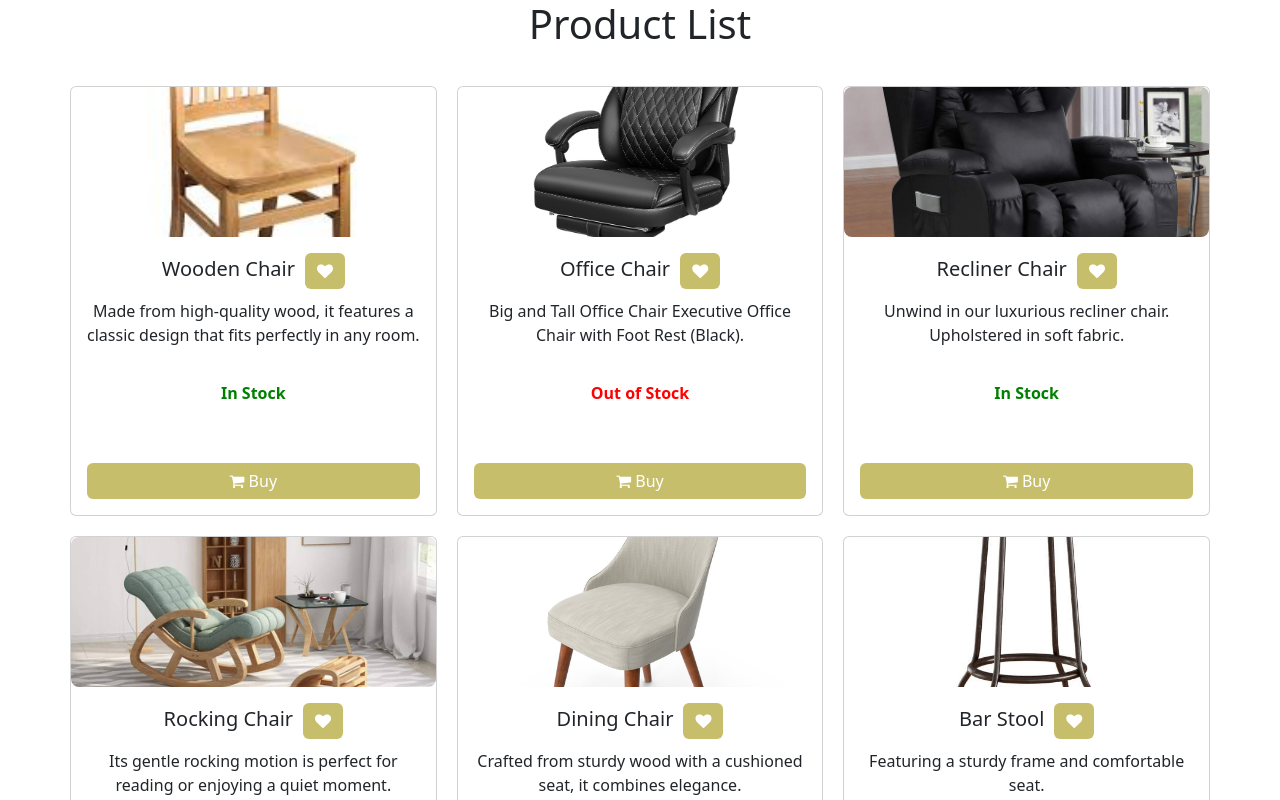
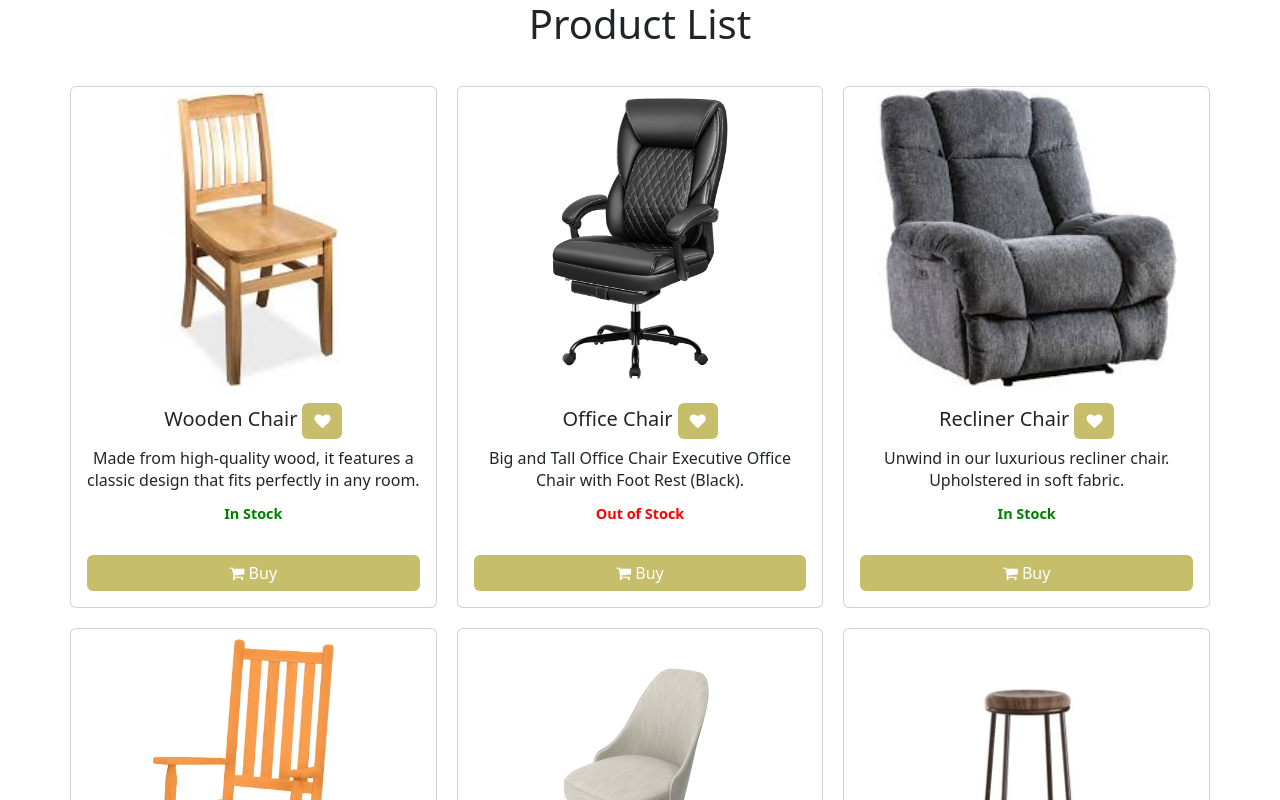
Before and after one commit to shimaafathi123/BankNote-React-Task, a React (Create React App) app in the folder product-card-app/: page / in a window 1280 px wide. Shown: the top 800 px of the page. Built offline with nearby package versions, Linux system fonts and the light colour scheme.

Commit message:
add-data-file

```diff
--- a/product-card-app/src/components/ProductCard/ProductCard.css
+++ b/product-card-app/src/components/ProductCard/ProductCard.css
@@ -11,29 +11,31 @@
 
 .product-card img {
     border-radius: 8px;
-    max-height: 150px;
-    object-fit: cover;
+    width: 100%; /* Full width of the card */
+    max-height: 300px; /* Maintains maximum height */
+    object-fit: contain; /* Ensures no cropping */
 }
 
 .product-card h2 {
-    font-size: 1.5em;
-    margin: 10px 0;
+    font-size: 1.2em;
+    margin: 8px 0;
 }
 
 .product-card p {
-    margin: 10px 0;
+    margin: 1px 0;
     flex-grow: 1;
-    height: 4.5em;
-    line-height: 1.5;
+    height: 3.5em;
+    line-height: 1.4;
     overflow: hidden;
     text-overflow: ellipsis;
     display: -webkit-box;
     -webkit-box-orient: vertical;
-    -webkit-line-clamp: 3;
+    -webkit-line-clamp: 2;
 }
 
 .stock-status {
     font-weight: bold;
+    font-size: 0.9em;
 }
 
 .in-stock {
@@ -48,19 +50,22 @@
     background-color: #c7be6b !important;
     border: none !important;
     color: white !important;
+}
 
-}
 .buy-button {
     width: 100%;
-    padding: 10px;
+    padding: 8px;
 }
-.favorite-button{
-    margin-left: 10px;
+
+.favorite-button {
+    margin-left: 5px;
+    padding: 8px;
 }
+
 .favorite-button:hover, .buy-button:hover {
     background-color: #1c1f00 !important;
 }
 
 .fa {
-    font-size: 24px;
+    font-size: 20px;
 }
--- a/product-card-app/src/components/ProductList/ProductList.js
+++ b/product-card-app/src/components/ProductList/ProductList.js
@@ -1,63 +1,10 @@
-import React, { useState } from 'react';
+import React from 'react';
 import ProductCard from '../ProductCard/ProductCard';
-import img1 from '../../assets/images/img1.jpeg';
-import img2 from '../../assets/images/img2.jpg';
-import img3 from '../../assets/images/img3.jpg';
-import img4 from '../../assets/images/img4.jpg';
-import img5 from '../../assets/images/img5.jpg';
-import img6 from '../../assets/images/img6.jpg';
-import './ProductList.css'
+import { products } from '../../data/productData';
+import './ProductList.css';
 import 'bootstrap/dist/css/bootstrap.min.css';
 
-const images = {
-    img1,
-    img2,
-    img3,
-    img4,
-    img5,
-    img6,
-};
-
 const ProductList = () => {
-    const [products] = useState([
-        {
-            title: 'Wooden Chair',
-            description: 'Made from high-quality wood, it features a classic design that fits perfectly in any room.',
-            stock: true,
-            image: images.img1,
-        },
-        {
-            title: 'Office Chair',
-            description: 'Big and Tall Office Chair Executive Office Chair with Foot Rest (Black).',
-            stock: false,
-            image: images.img2,
-        },
-        {
-            title: 'Recliner Chair',
-            description: 'Unwind in our luxurious recliner chair. Upholstered in soft fabric.',
-            stock: true,
-            image: images.img3,
-        },
-        {
-            title: 'Rocking Chair',
-            description: 'Its gentle rocking motion is perfect for reading or enjoying a quiet moment.',
-            stock: true,
-            image: images.img4,
-        },
-        {
-            title: 'Dining Chair',
-            description: 'Crafted from sturdy wood with a cushioned seat, it combines elegance.',
-            stock: true,
-            image: images.img5,
-        },
-        {
-            title: 'Bar Stool',
-            description: 'Featuring a sturdy frame and comfortable seat.',
-            stock: false,
-            image: images.img6,
-        }
-    ]);
-
     return (
         <div className="product-list">
             {products.map((product, index) => (
--- /dev/null
+++ b/product-card-app/src/data/productData.js
@@ -0,0 +1,45 @@
+import img1 from '../assets/images/img1.jpeg';
+import img2 from '../assets/images/img2.jpg';
+import img3 from '../assets/images/img3.jpeg';
+import img4 from '../assets/images/img4.jpg';
+import img5 from '../assets/images/img5.jpg';
+import img6 from '../assets/images/img6.jpg';
+
+export const products = [
+    {
+        title: 'Wooden Chair',
+        description: 'Made from high-quality wood, it features a classic design that fits perfectly in any room.',
+        stock: true,
+        image: img1,
+    },
+    {
+        title: 'Office Chair',
+        description: 'Big and Tall Office Chair Executive Office Chair with Foot Rest (Black).',
+        stock: false,
+        image: img2,
+    },
+    {
+        title: 'Recliner Chair',
+        description: 'Unwind in our luxurious recliner chair. Upholstered in soft fabric.',
+        stock: true,
+        image: img3,
+    },
+    {
+        title: 'Rocking Chair',
+        description: 'Its gentle rocking motion is perfect for reading or enjoying a quiet moment.',
+        stock: true,
+        image: img4,
+    },
+    {
+        title: 'Dining Chair',
+        description: 'Crafted from sturdy wood with a cushioned seat, it combines elegance.',
+        stock: true,
+        image: img5,
+    },
+    {
+        title: 'Bar Stool',
+        description: 'Featuring a sturdy frame and comfortable seat.',
+        stock: false,
+        image: img6,
+    }
+];
```
Also changed, not shown: product-card-app/src/assets/images/img3.jpeg (added), product-card-app/src/assets/images/img4.jpg.
